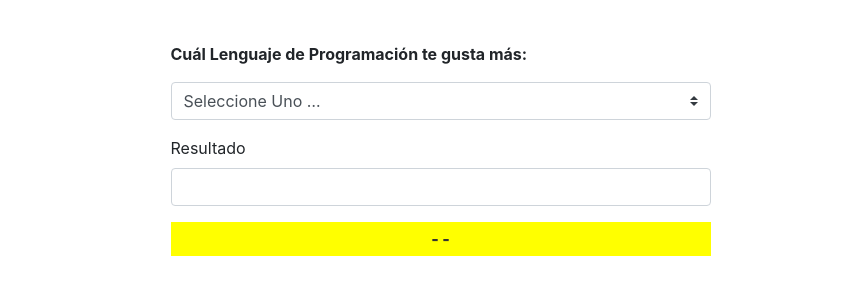
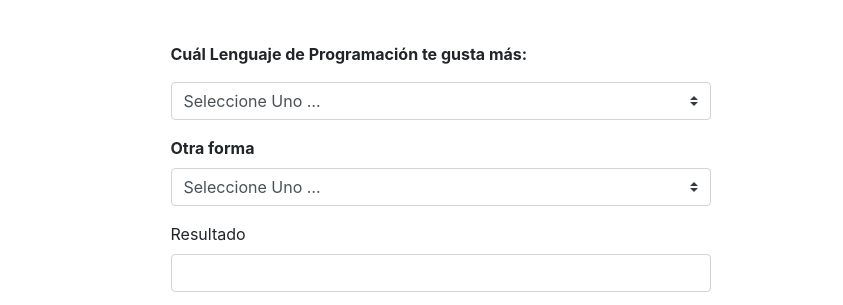
Before and after one commit to urian121/Capturar-el-valor-de-un-Select-HTML-con-el-Evento-Change-usando-JavaScript, a plain HTML site: page index.html in a window 1280 px wide. Shown: the part 176-481 px from the top of the page, 437-1280 px from the left. Drawn offline with nearby package versions, Linux system fonts and the light colour scheme.

Commit message:
Update index.html
Agrenado otra opcion para trabajar con el select html

```diff
--- a/index.html
+++ b/index.html
@@ -54,6 +54,19 @@
                   <option value="6">C++</option>
                 </select>
               </div>
+
+                <label> <strong> Otra forma</strong></label>
+                <select name="lenguajes2" id="lenguajes2" class="custom-select mb-3" onchange="mostrarLenguaje('variable_xyz', this.value)" >
+                    <option value="" selected>Seleccione Uno …</option>
+                    <option value="" selected>Seleccione Uno …</option>
+                    <option value="1">PYTHON</option>
+                    <option value="2">PHP</option>
+                    <option value="3">JAVASCRIPT</option>
+                    <option value="4">JAVA</option>
+                    <option value="5">NODE.JS</option>
+                    <option value="6">C++</option>
+                </select>
+
               <div class="form-group">
                 <label for="result">Resultado</label>
                 <input type="text" name="result" id="result" class="form-control">
@@ -90,7 +103,19 @@
       const capa = document.querySelector('#capaResultado');
       capa.textContent = `Mi lenguaje es: ${valorOption}`;
     });
+
+
+/*
+Otra forma de captura tanto el valor de un select html, como enviar y recibir variables
+desde el mismo select. Nota: la variable 'variable_xyz' aqui es opcional si deseas enviar alguna
+variable o valor de acuerdo a tu necesita
+*/
+function mostrarLenguaje(miVariable,filtro){
+    console.log('El valor de mi variable ' + miVariable);
+    console.log('El valor de mi select ', filtro)
+}
 </script>
+
 
 </body>
 </html>
```
